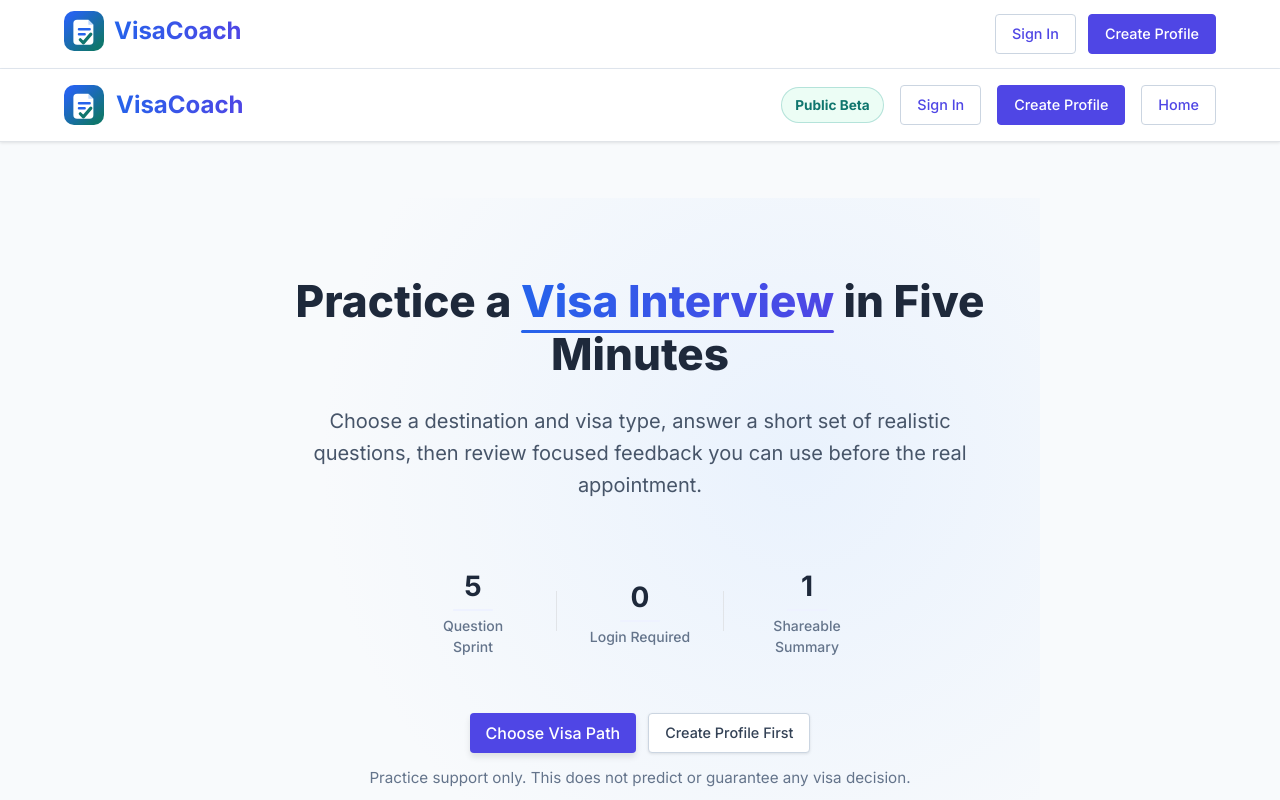
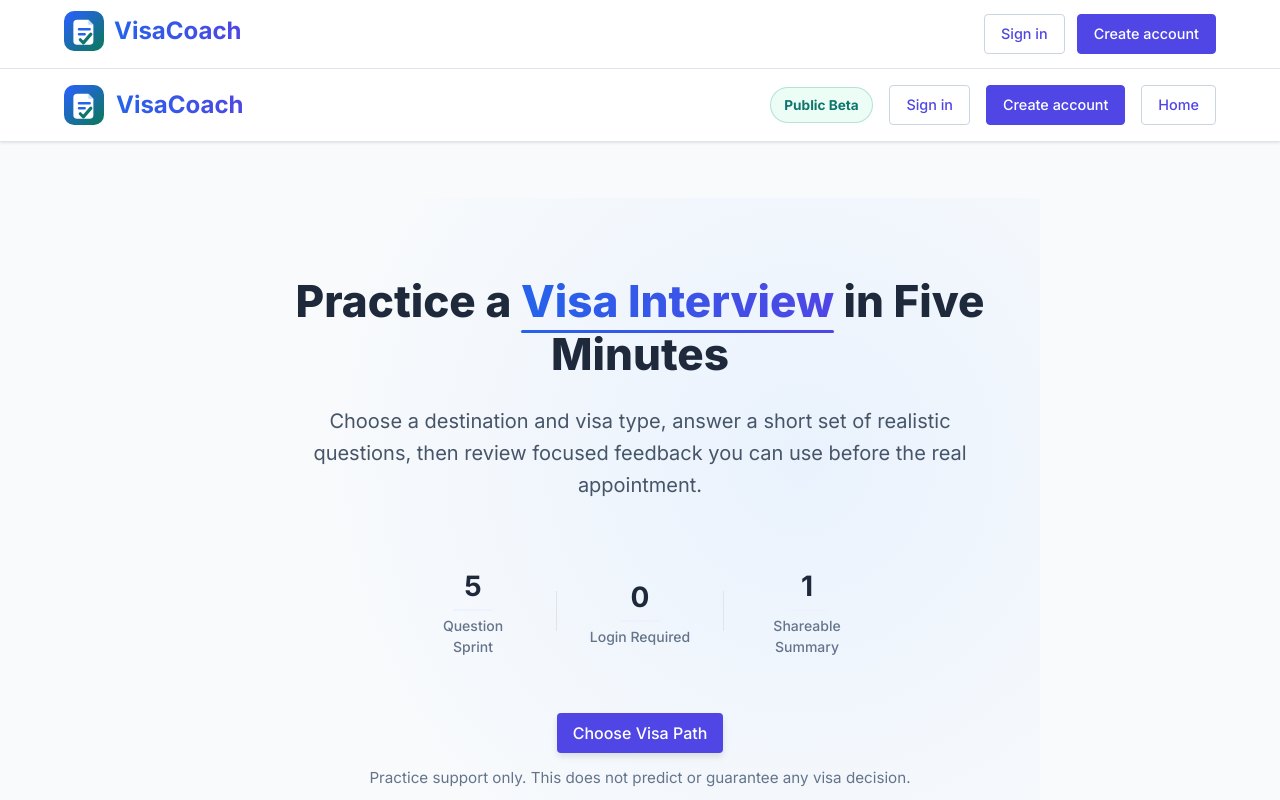
Before and after one commit to kakugri/visaCoach, a React (Create React App) app in the folder frontend/: page /interview in a window 1280 px wide. Shown: the top 800 px of the page. Built offline with nearby package versions, Linux system fonts and the light colour scheme; no server answers.

Commit message:
Clean up homepage auth CTAs

```diff
--- a/frontend/src/components/Navbar.js
+++ b/frontend/src/components/Navbar.js
@@ -81,8 +81,8 @@
             </>
           ) : (
             <div className="auth-buttons">
-              <Link to="/login" className="btn btn-outline">Sign In</Link>
-              <Link to="/register" className="btn btn-primary">Create Profile</Link>
+              <Link to="/login" className="btn btn-outline">Sign in</Link>
+              <Link to="/register" className="btn btn-primary">Create account</Link>
             </div>
           )}
         </nav>
--- a/frontend/src/pages/InterviewPage.css
+++ b/frontend/src/pages/InterviewPage.css
@@ -298,22 +298,6 @@
   background-color: var(--primary-dark);
   transform: translateY(-2px);
   box-shadow: var(--shadow-lg);
-}
-
-.btn-secondary-cta {
-  border: 1px solid #cbd5e1;
-  background: #ffffff;
-  color: #334155;
-  padding: 1rem 1.4rem;
-  border-radius: var(--radius-md);
-  font-weight: 700;
-  box-shadow: var(--shadow-sm);
-}
-
-.btn-secondary-cta:hover {
-  border-color: var(--primary-color);
-  color: var(--primary-dark);
-  background: #eff6ff;
 }
 
 .selection-container {
--- a/frontend/src/pages/InterviewPage.js
+++ b/frontend/src/pages/InterviewPage.js
@@ -113,8 +113,8 @@
               </button>
             ) : (
               <>
-                <button className="btn btn-outline" onClick={() => navigate('/login')}>Sign In</button>
-                <button className="btn btn-primary" onClick={() => navigate('/register')}>Create Profile</button>
+                <button className="btn btn-outline" onClick={() => navigate('/login')}>Sign in</button>
+                <button className="btn btn-primary" onClick={() => navigate('/register')}>Create account</button>
               </>
             )}
             <button className="btn btn-outline" onClick={goToHome}>Home</button>
@@ -182,11 +182,6 @@
                 </div>
                 <div className="hero-actions">
                   <button className="btn btn-cta" onClick={scrollToSelection}>Choose Visa Path</button>
-                  {!isLoggedIn && (
-                    <button className="btn btn-secondary-cta" onClick={() => navigate('/register')}>
-                      Create Profile First
-                    </button>
-                  )}
                 </div>
                 <p className="practice-note">Practice support only. This does not predict or guarantee any visa decision.</p>
               </div>
```
Also changed, not shown: 1 other file (tests, documents, lock files or other folders).
